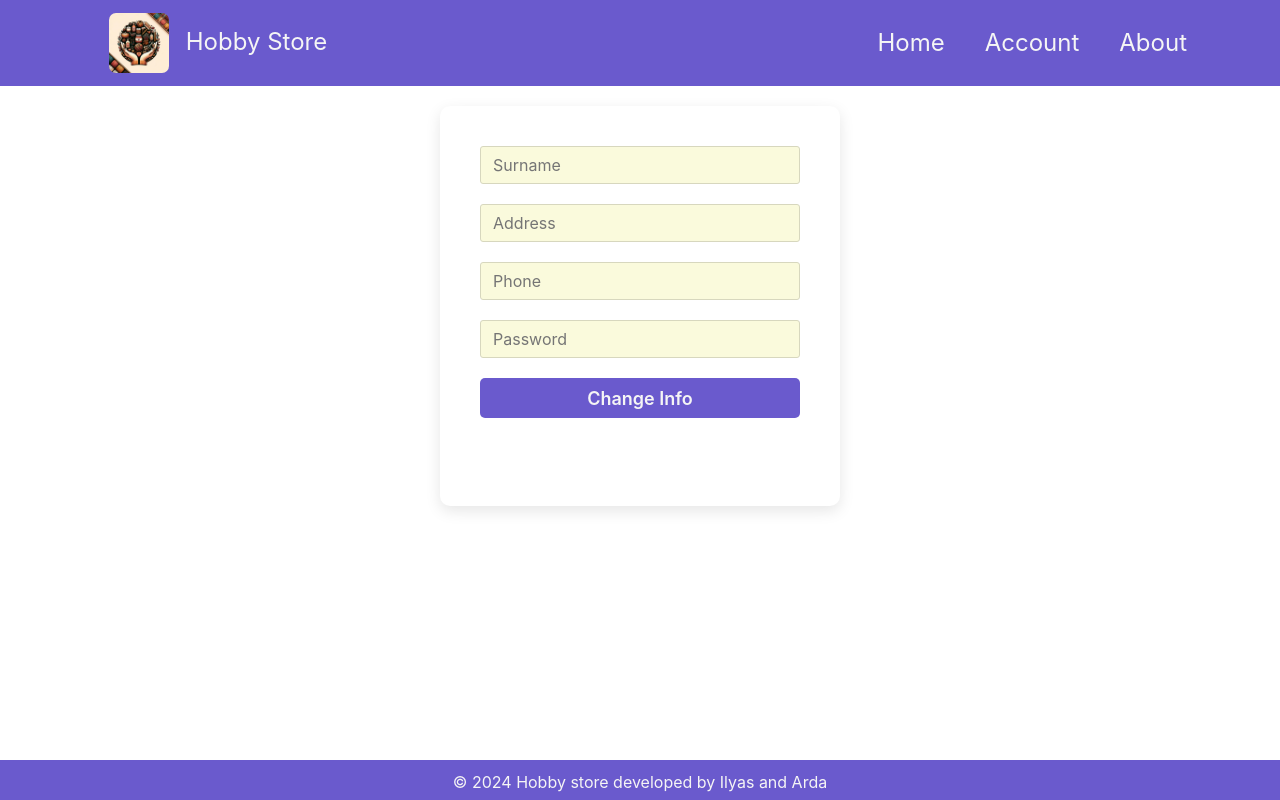
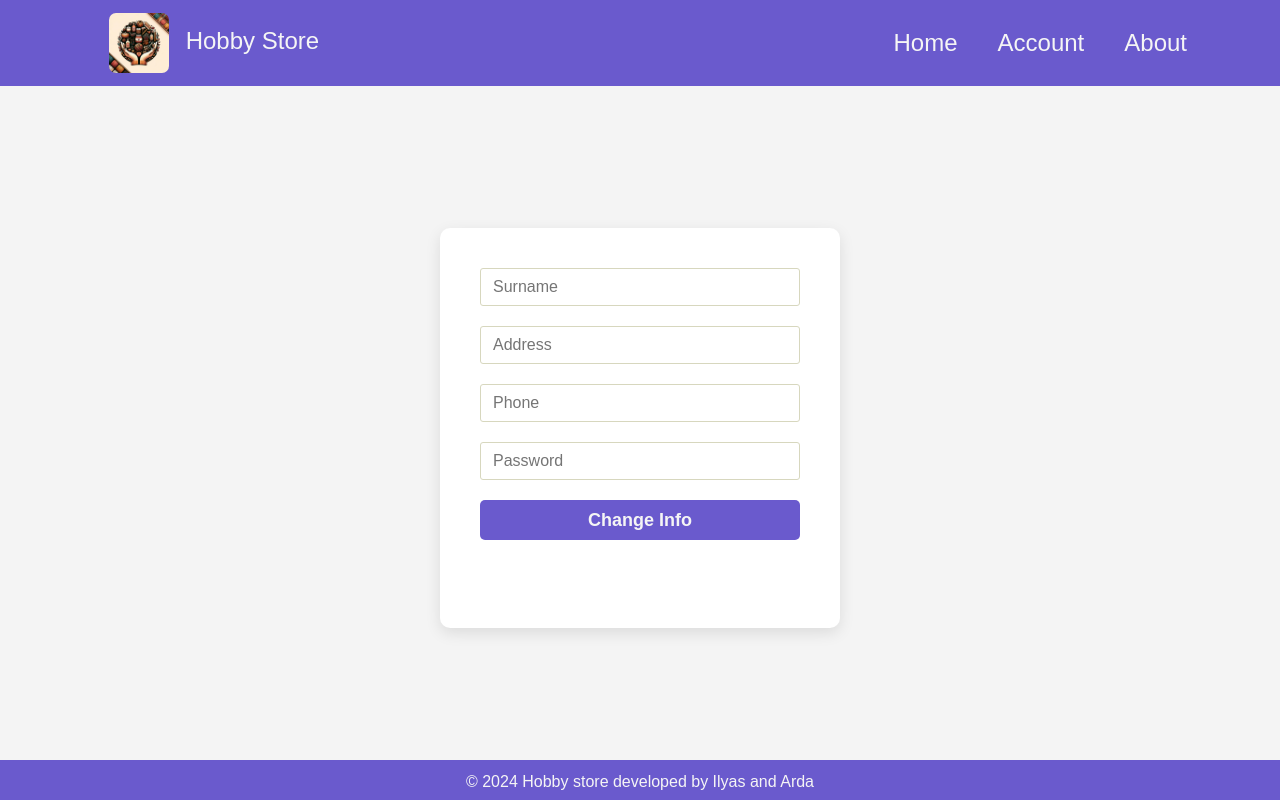
Before and after one commit to 1lyasm/hobby_store, a Flask app: page /change_info in a window 1280 px wide. Run offline with Flask 3, Linux system fonts and the light colour scheme; some libraries are stand-ins or nearby versions.

Commit message:
Style change_info page

```diff
--- a/templates/change_info.html
+++ b/templates/change_info.html
@@ -5,6 +5,17 @@
 {% block content %}
 
 <style>
+ body {
+            font-family: Arial, sans-serif;
+            background-color: #f4f4f4;
+            display: flex;
+            align-items: center;
+            justify-content: center;
+            height: 100vh;
+            margin: 0;
+            padding-top: 56px;
+        }
+
     .form-container {
         background-color: white;
         padding: 40px;
@@ -21,7 +32,7 @@
         font-size: 16px;
         border-radius: 3px;
         width: 100%;
-        background-color: #fafadc;
+        background-color: white;
         border: 1px solid #d7d7be;
         margin-bottom: 20px;
     }
```
